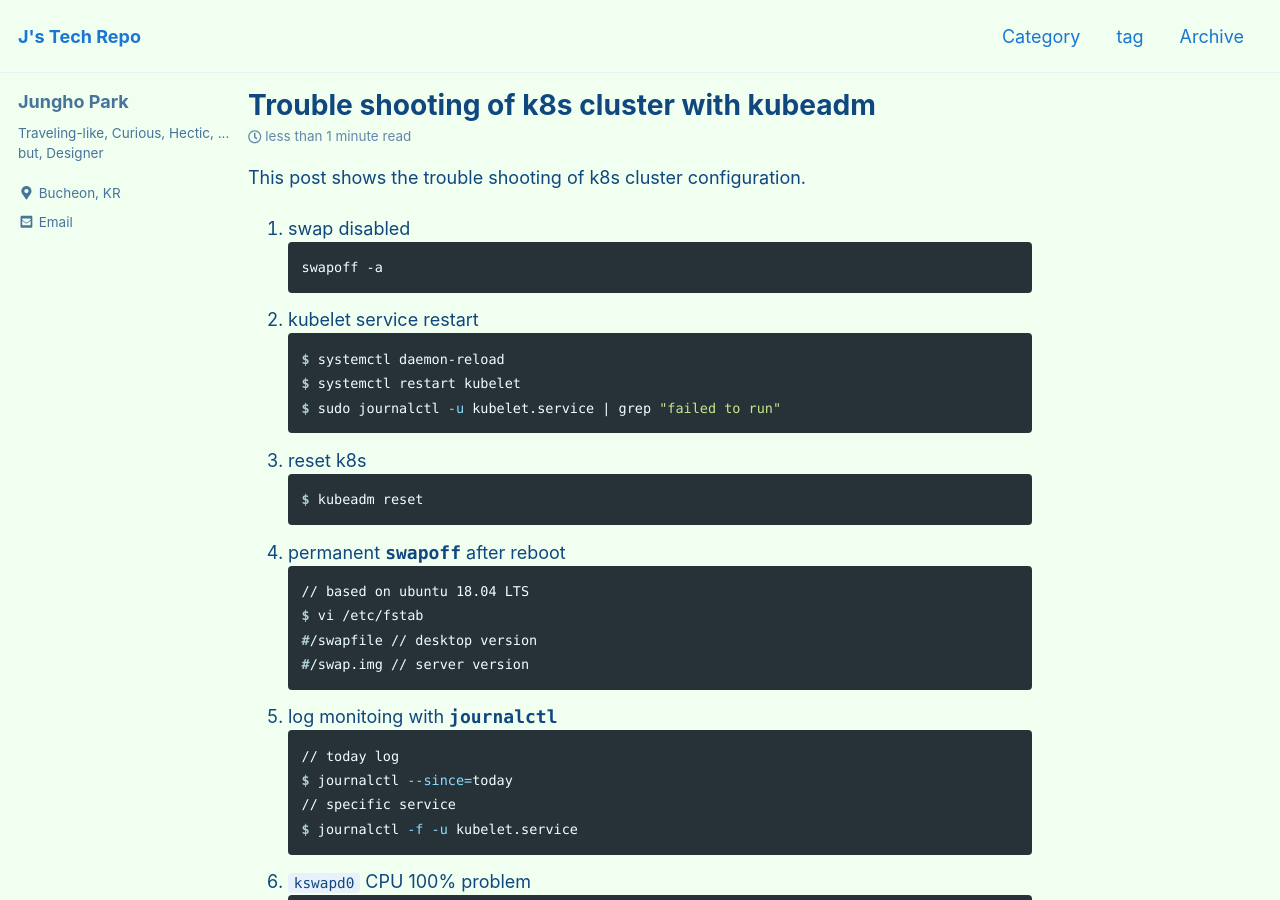
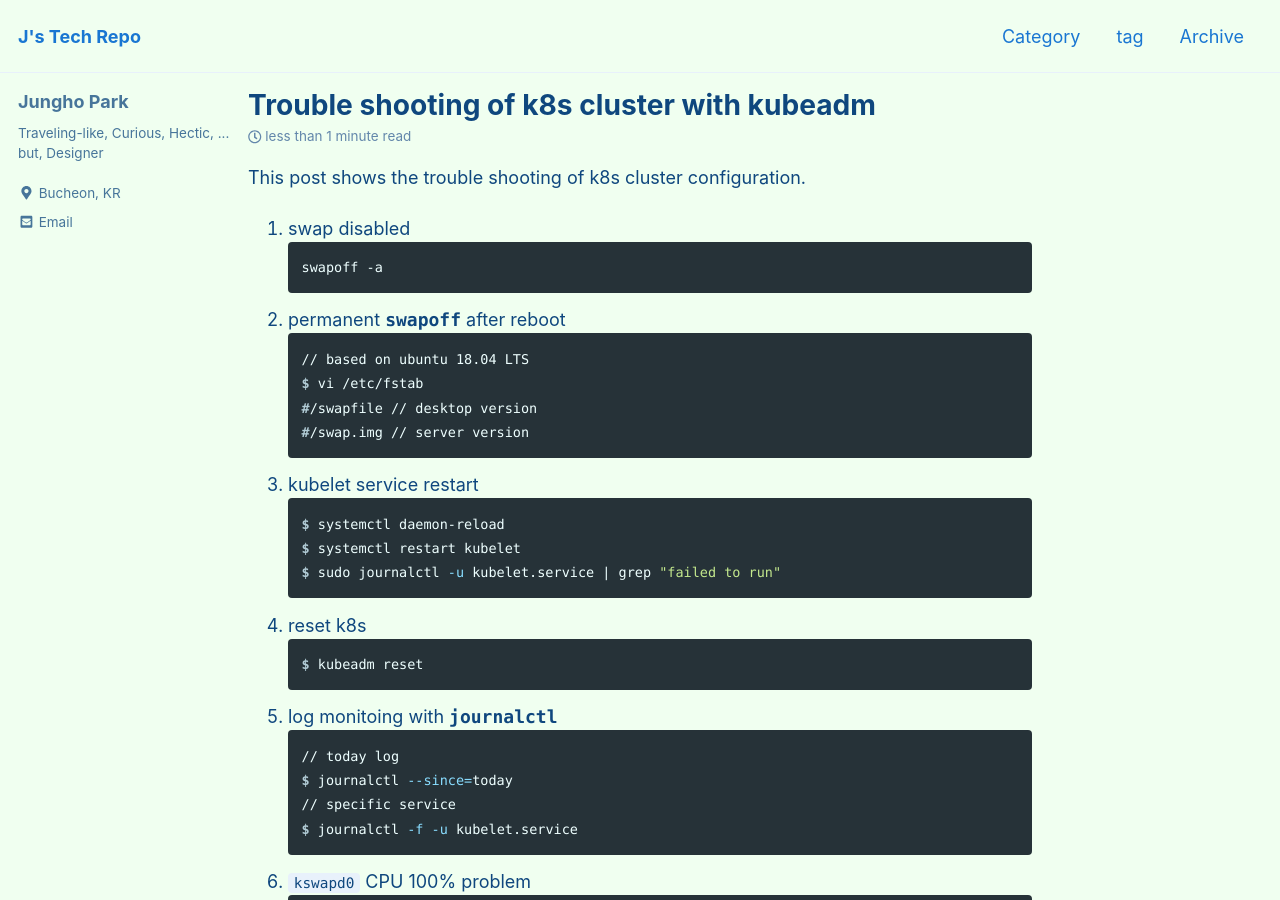
Before and after one commit to unipark00/tekrepo, a Jekyll site: the page built from _posts/2019-04-12-trouble_shooting_of_clustering.md, in a window 1280 px wide and 900 px high. Built offline with Jekyll 4.4.1, drawn with Linux system fonts in a browser that asks for light colours; cached includes are drawn as plain includes; part of the change alters nothing that is shown.

Commit message:
Update 2019-04-12-trouble_shooting_of_clustering.md

````diff
--- a/_posts/2019-04-12-trouble_shooting_of_clustering.md
+++ b/_posts/2019-04-12-trouble_shooting_of_clustering.md
@@ -13,35 +13,35 @@ This post shows the trouble shooting of k8s cluster configuration.
 ```console
 swapoff -a
 ```
-1. kubelet service restart
-```console
-$ systemctl daemon-reload
-$ systemctl restart kubelet
-$ sudo journalctl -u kubelet.service | grep "failed to run"
-```
-1. reset k8s
-```console
-$ kubeadm reset
-```
-1. permanent **`swapoff`** after reboot
+2. permanent **`swapoff`** after reboot
 ```console
 // based on ubuntu 18.04 LTS
 $ vi /etc/fstab
 #/swapfile // desktop version
 #/swap.img // server version
 ```
-1. log monitoing with **`journalctl`**
+3. kubelet service restart
+```console
+$ systemctl daemon-reload
+$ systemctl restart kubelet
+$ sudo journalctl -u kubelet.service | grep "failed to run"
+```
+4. reset k8s
+```console
+$ kubeadm reset
+```
+5. log monitoing with **`journalctl`**
 ```console
 // today log
 $ journalctl --since=today
 // specific service
 $ journalctl -f -u kubelet.service
 ```
-1. `kswapd0` CPU 100% problem
+6. `kswapd0` CPU 100% problem
 ```console
 workaround --> 4GB, 4Core VM
 ```
-1. query or create a token (`kubeadm join`)
+7. query or create a token (`kubeadm join`)
 ```console
 // Token
 $ kubeadm token list
````
